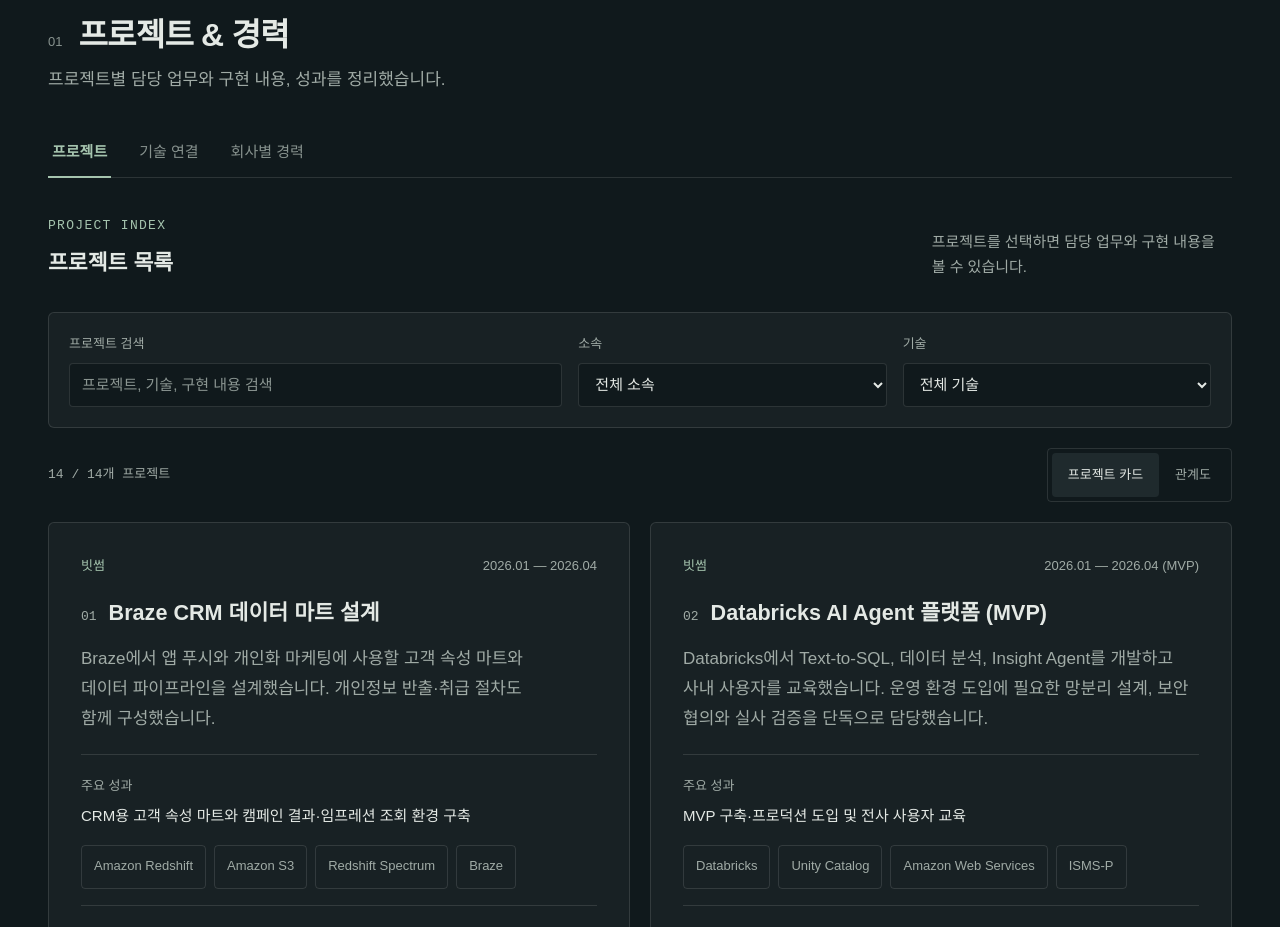
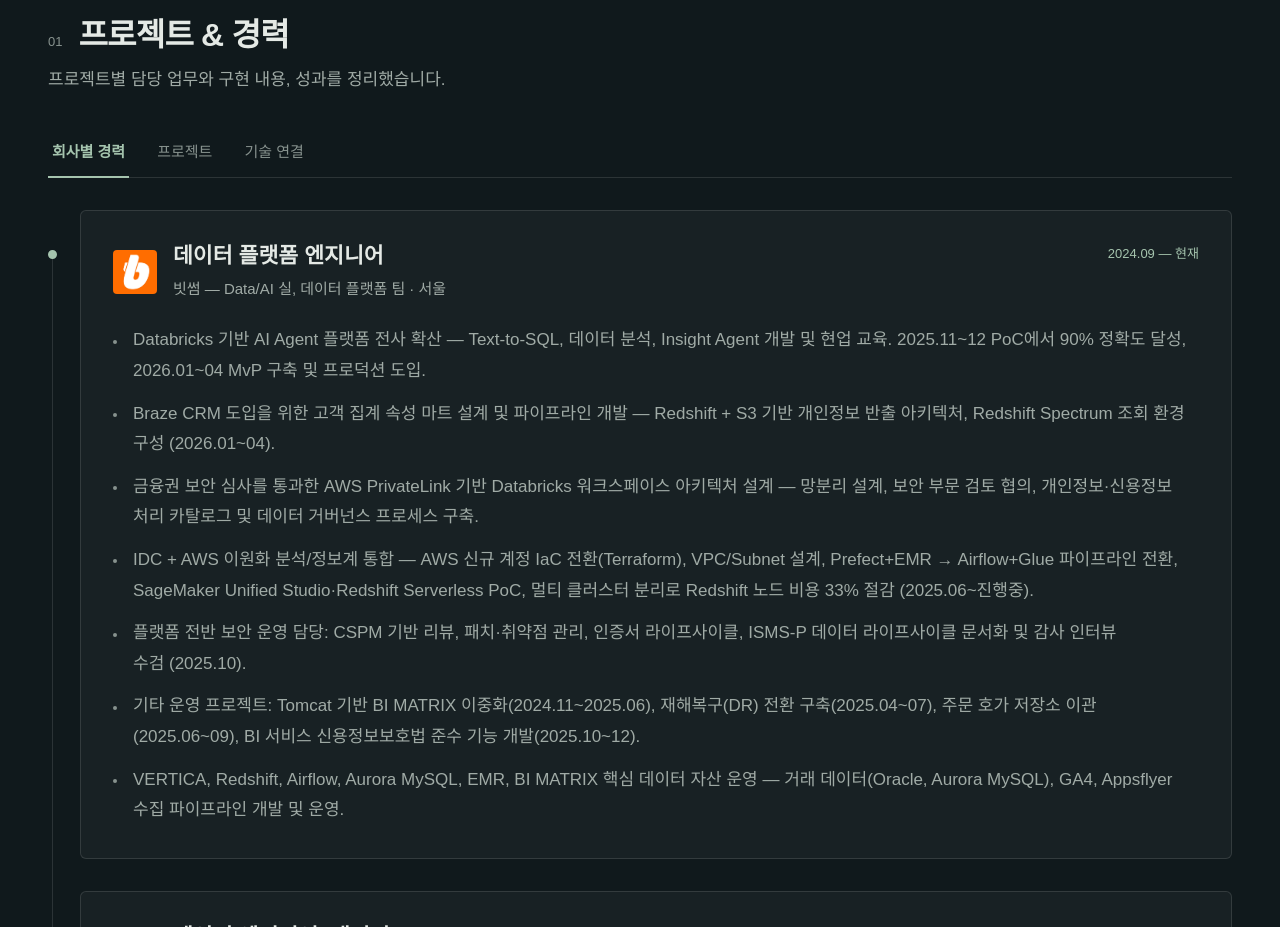
Before and after one commit to taylorheo/taylorheo.github.io, a website: page index.html in a window 1280 px wide. Shown: the part 780-1707 px from the top of the page. Drawn offline with Linux system fonts and the light colour scheme; a web font is replaced by a local one.

Commit message:
fix: show company experience by default

```diff
--- a/app.js
+++ b/app.js
@@ -27,7 +27,7 @@
   };
   const state = {projectQuery:'',company:'all',techFilter:'all',projectMode:'cards',
     project:'p-migration',tech:'airflow',techQuery:'',category:'all',kind:'all',techMode:'graph'};
-  let currentModal = null, restoreFocus = null, activeView = 'project';
+  let currentModal = null, restoreFocus = null, activeView = 'company';
   const companyName = id => tx(companies.get(id)?.label);
   const techName = id => technologies.get(id)?.label ?? id;
   const kindName = id => tx(kinds[id]) || id;
@@ -306,7 +306,7 @@
     initExplorers();
   }
   function init() {
-    initExplorers();switchView($('.career__tab--active')?.dataset.view || 'project');
+    initExplorers();switchView($('.career__tab--active')?.dataset.view || 'company');
     $$('.skill-tag[data-skill]').forEach(el=>{el.tabIndex=0;el.setAttribute('role','button');});
     $$('.contact__link--email').forEach(el=>{
       const {emailUser:u,emailDomain:d,emailTld:ext}=el.dataset;
--- a/index.html
+++ b/index.html
@@ -170,13 +170,13 @@
 
       <!-- View tab switcher -->
       <div class="career__tabs" role="tablist" aria-label="Career view selector">
-        <button type="button" class="career__tab career__tab--active" role="tab" id="tab-project" aria-selected="true" aria-controls="view-project" data-view="project" data-i18n="career.tab.project" tabindex="0">프로젝트</button>
+        <button type="button" class="career__tab career__tab--active" role="tab" id="tab-company" aria-selected="true" aria-controls="view-company" data-view="company" data-i18n="career.tab.company" tabindex="0">회사별 경력</button>
+        <button type="button" class="career__tab" role="tab" id="tab-project" aria-selected="false" aria-controls="view-project" data-view="project" data-i18n="career.tab.project" tabindex="-1">프로젝트</button>
         <button type="button" class="career__tab" role="tab" id="tab-tech" aria-selected="false" aria-controls="view-tech" data-view="tech" data-i18n="career.tab.tech" tabindex="-1">기술 연결</button>
-        <button type="button" class="career__tab" role="tab" id="tab-company" aria-selected="false" aria-controls="view-company" data-view="company" data-i18n="career.tab.company" tabindex="-1">회사별 경력</button>
       </div>
 
       <!-- View: by Company -->
-      <div class="career__view" id="view-company" role="tabpanel" aria-labelledby="tab-company" data-view="company" hidden>
+      <div class="career__view career__view--active" id="view-company" role="tabpanel" aria-labelledby="tab-company" data-view="company">
         <h3 class="sr-only" data-i18n="career.sub.company">회사별 경력</h3>
         <div class="experience__timeline">
 
@@ -273,7 +273,7 @@
       </div>
 
       <!-- View: by Project -->
-      <div class="career__view career__view--active" id="view-project" role="tabpanel" aria-labelledby="tab-project" data-view="project">
+      <div class="career__view" id="view-project" role="tabpanel" aria-labelledby="tab-project" data-view="project" hidden>
         <h3 class="sr-only" data-i18n="career.sub.project">프로젝트별 경력</h3>
         <div id="projectExplorer"></div>
       </div>
@@ -554,6 +554,6 @@
 
 <script src="./portfolio-data.js?v=11" defer></script>
 <script src="./i18n.js?v=11" defer></script>
-<script src="./app.js?v=11" defer></script>
+<script src="./app.js?v=12" defer></script>
 </body>
 </html>
```
